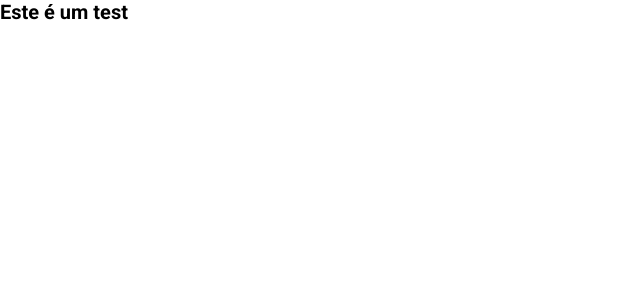
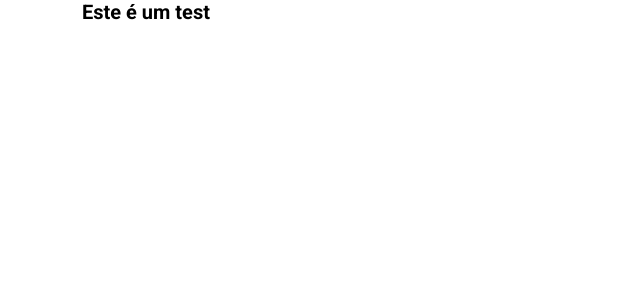
Before and after one commit to doougui/portfolio, a Jekyll site: the page built from index.html, in a window 1280 px wide. Shown: the top 300 px of the page, without its empty margins (0-640 px from the left). Built offline with Jekyll 4.4.1, drawn with Linux system fonts in a browser that asks for light colours.

Commit message:
Adding font related and icon size variables. Also adding container

```diff
--- a/_sass/abstracts/_variables.scss
+++ b/_sass/abstracts/_variables.scss
@@ -8,6 +8,9 @@
 
 $color-black: #000000;
 $color-white: #FFFFFF;
+
+// Container
+$container: 111.6rem;
 
 // Shadows
 $btn-shadow: 0 .2rem .3rem rgba($color-black, .25);
@@ -22,4 +25,14 @@
 $about-me-picture-radius: 5rem 0 0 5rem;
 
 // Fonts
-$default-font-size: 1.6rem;
+$small-font-size: 1.6rem;
+$default-font-size: 1.8rem;
+$big-font-size: 2.4rem;
+
+$title-font-size: 6rem;
+$subtitle-font-size: 3.6rem;
+
+$default-line-height: 1.5;
+
+// Icons
+$icon-size: 10rem;
--- a/_sass/base/_base.scss
+++ b/_sass/base/_base.scss
@@ -27,6 +27,11 @@
   scroll-behavior: smooth;
 }
 
+.container {
+  max-width: $container;
+  margin: 0 auto;
+}
+
 ::selection {
   background-color: $color-primary;
   color: $color-white;
--- a/index.html
+++ b/index.html
@@ -2,4 +2,6 @@
 layout: main
 ---
 
-<h1>Este é um test</h1>
+<div class="container">
+    <h1>Este é um test</h1>
+</div>
```
